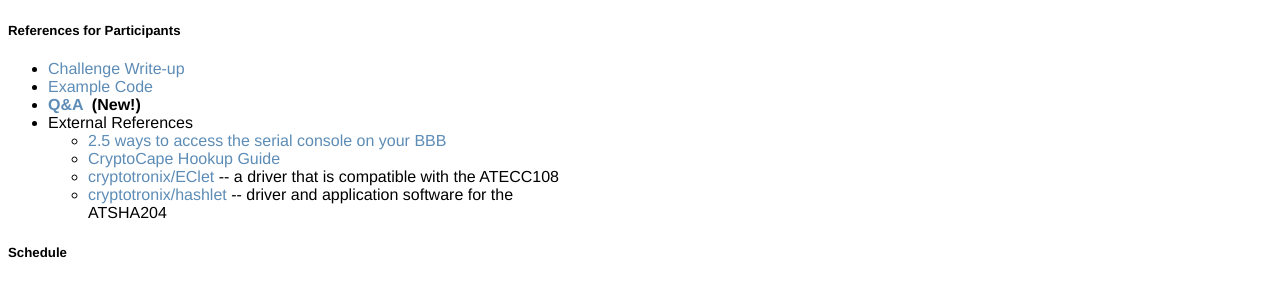
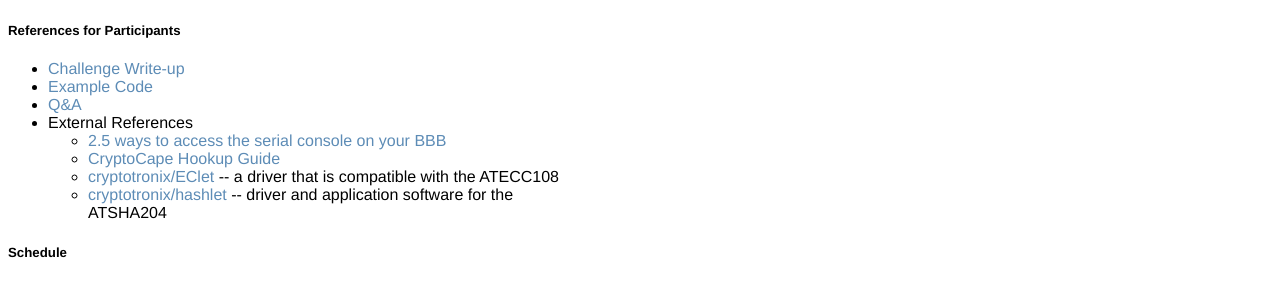
Before and after one commit to mitre-cyber-academy/mitre-cyber-academy.github.io, a Jekyll site: the page built from competitions/ectf-2016/ectf16desc.html, in a window 1280 px wide. Shown: the part 790-1072 px from the top of the page. Built offline with Jekyll 4.4.1, drawn with Linux system fonts in a browser that asks for light colours; nearby versions of some CDN libraries; library files that are not in the unit come from our copies.

Commit message:
removed NEW label

```diff
--- a/competitions/ectf-2016/ectf16desc.html
+++ b/competitions/ectf-2016/ectf16desc.html
@@ -33,7 +33,7 @@ title: MITRE Cyber Academy | Embedded
                 <h5>References for Participants</h5>
                 <p><ul><li><a href='ectf_challenge_v1.0.pdf'>Challenge Write-up</a></li>
                 <li><a href='https://github.com/mitre-cyber-academy/2016-ectf-insecure-example'>Example Code</a></li>
-                <li><b><a href='ectf_qa_v1.pdf'>Q&A</a> &nbsp;(New!)</b></li>
+                <li><a href='ectf_qa_v1.pdf'>Q&A</a></li>
                 <li>External References
                     <ul>
                     <li><a href='http://dave.cheney.net/2013/09/22/two-point-five-ways-to-access-the-serial-console-on-your-beaglebone-black'>2.5 ways to access the serial console on your BBB</a>
```
